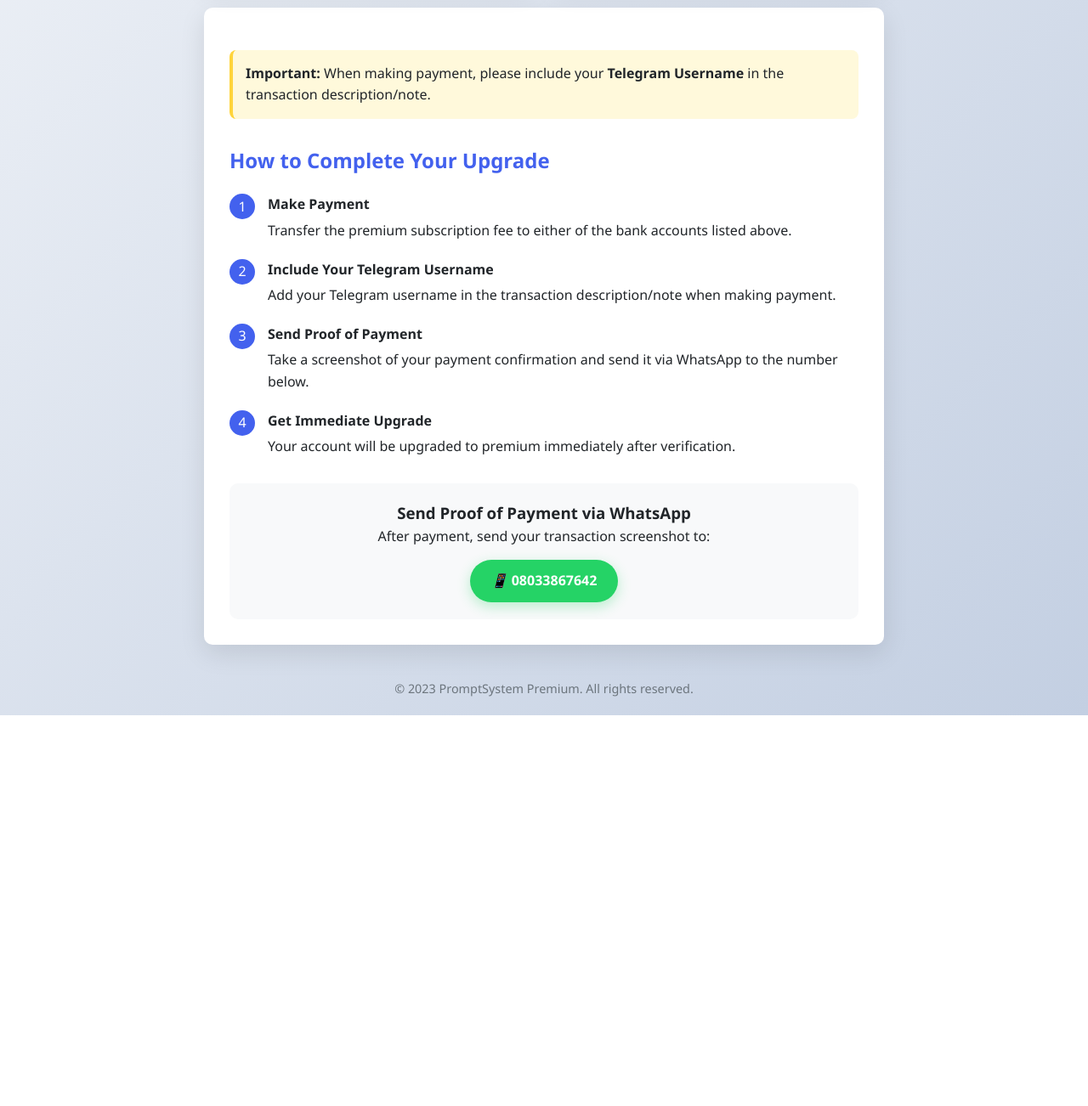
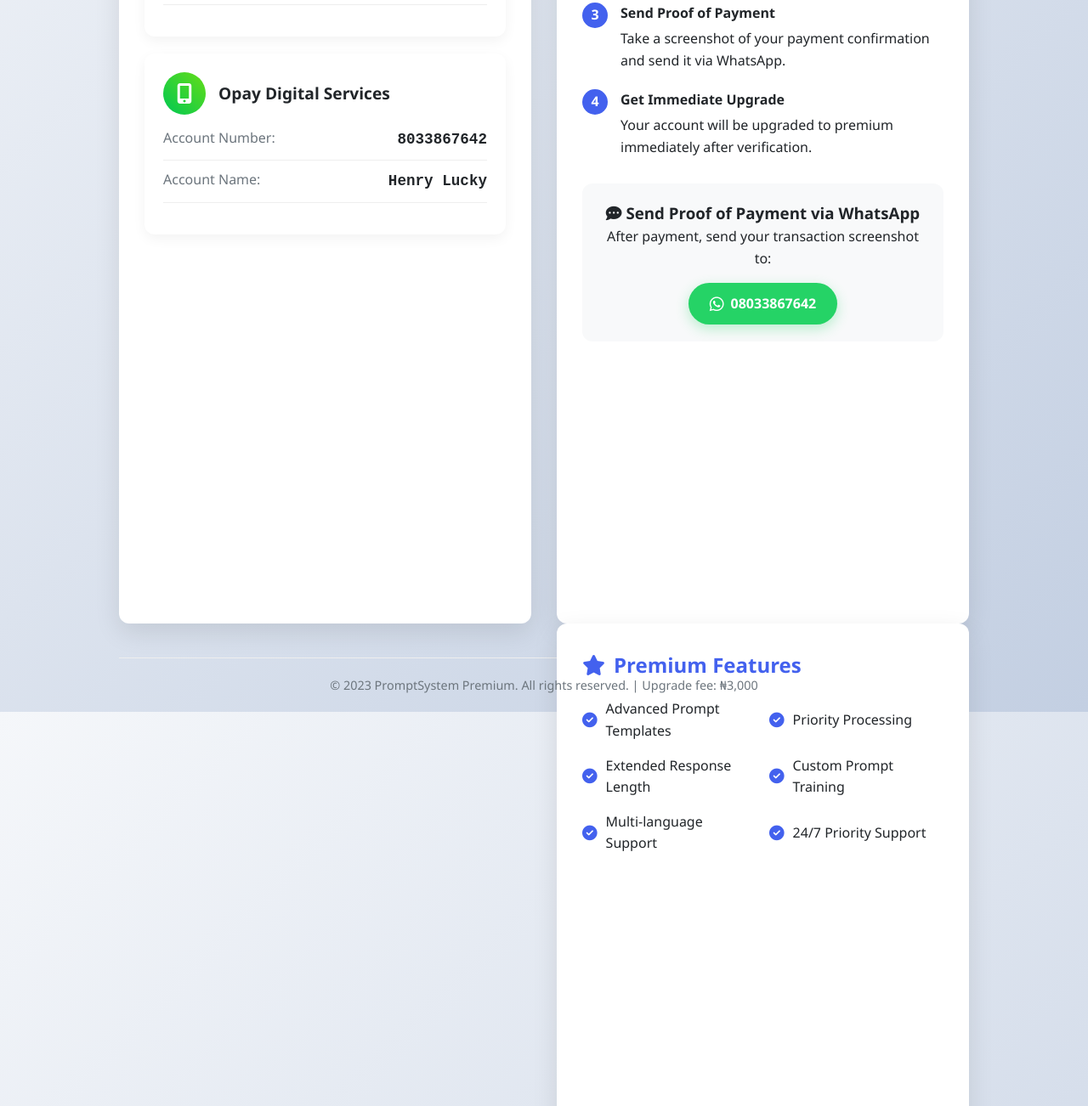
Before and after one commit to paydev-web/premium-prompt, a plain HTML site: page index.html in a window 1280 px wide. Shown: the part 649-1951 px from the top of the page at 85% size. Before the commit the page ends 1491 px from the top, so only its background shows below. Drawn offline with Linux system fonts and the light colour scheme.

Commit message:
Update index.html

```diff
--- a/index.html
+++ b/index.html
@@ -4,16 +4,18 @@
     <meta charset="UTF-8">
     <meta name="viewport" content="width=device-width, initial-scale=1.0">
     <title>Upgrade to Premium | Prompt System</title>
+    <link rel="stylesheet" href="https://cdnjs.cloudflare.com/ajax/libs/font-awesome/6.4.0/css/all.min.css">
     <style>
         :root {
             --primary: #4361ee;
             --primary-dark: #3a56d4;
             --secondary: #7209b7;
+            --accent: #ff6b6b;
             --success: #4cc9f0;
             --light: #f8f9fa;
             --dark: #212529;
             --gray: #6c757d;
-            --border-radius: 10px;
+            --border-radius: 12px;
             --box-shadow: 0 10px 30px rgba(0, 0, 0, 0.1);
             --transition: all 0.3s ease;
         }
@@ -38,7 +40,7 @@
         }
 
         .container {
-            max-width: 800px;
+            max-width: 1000px;
             width: 100%;
             margin: 0 auto;
         }
@@ -49,15 +51,34 @@
         }
 
         .logo {
-            font-size: 2.5rem;
-            font-weight: 700;
-            color: var(--primary);
+            font-size: 2.8rem;
+            font-weight: 800;
+            background: linear-gradient(45deg, var(--primary), var(--secondary));
+            -webkit-background-clip: text;
+            background-clip: text;
+            color: transparent;
             margin-bottom: 10px;
+            display: inline-block;
         }
 
         .tagline {
             color: var(--gray);
-            font-size: 1.1rem;
+            font-size: 1.2rem;
+            max-width: 600px;
+            margin: 0 auto;
+        }
+
+        .main-content {
+            display: grid;
+            grid-template-columns: 1fr 1fr;
+            gap: 30px;
+            margin-bottom: 40px;
+        }
+
+        @media (max-width: 768px) {
+            .main-content {
+                grid-template-columns: 1fr;
+            }
         }
 
         .card {
@@ -65,8 +86,8 @@
             border-radius: var(--border-radius);
             box-shadow: var(--box-shadow);
             padding: 30px;
-            margin-bottom: 30px;
             transition: var(--transition);
+            height: 100%;
         }
 
         .card:hover {
@@ -96,18 +117,29 @@
             margin-left: 10px;
         }
 
+        .price-tag {
+            background: linear-gradient(45deg, var(--accent), #ff8e8e);
+            color: white;
+            padding: 10px 20px;
+            border-radius: 30px;
+            font-size: 1.8rem;
+            font-weight: 700;
+            text-align: center;
+            margin: 20px 0;
+            box-shadow: 0 5px 15px rgba(255, 107, 107, 0.3);
+        }
+
         .payment-options {
-            display: grid;
-            grid-template-columns: repeat(auto-fit, minmax(300px, 1fr));
+            display: flex;
+            flex-direction: column;
             gap: 20px;
-            margin-bottom: 30px;
         }
 
         .payment-option {
             background: white;
             border-radius: var(--border-radius);
-            box-shadow: var(--box-shadow);
-            padding: 25px;
+            box-shadow: 0 5px 15px rgba(0, 0, 0, 0.05);
+            padding: 20px;
             transition: var(--transition);
             border: 2px solid transparent;
         }
@@ -116,15 +148,21 @@
             border-color: var(--primary);
         }
 
+        .bank-header {
+            display: flex;
+            align-items: center;
+            margin-bottom: 15px;
+        }
+
         .bank-logo {
-            width: 60px;
-            height: 60px;
+            width: 50px;
+            height: 50px;
             border-radius: 50%;
             display: flex;
             align-items: center;
             justify-content: center;
-            margin-bottom: 15px;
-            font-size: 1.8rem;
+            margin-right: 15px;
+            font-size: 1.5rem;
             color: white;
         }
 
@@ -138,7 +176,7 @@
 
         .bank-name {
             font-weight: 600;
-            margin-bottom: 5px;
+            font-size: 1.2rem;
         }
 
         .account-details {
@@ -148,8 +186,8 @@
         .account-detail {
             display: flex;
             justify-content: space-between;
-            margin-bottom: 8px;
-            padding-bottom: 8px;
+            margin-bottom: 10px;
+            padding-bottom: 10px;
             border-bottom: 1px solid #eee;
         }
 
@@ -160,6 +198,8 @@
 
         .value {
             font-weight: 600;
+            font-family: 'Courier New', monospace;
+            font-size: 1.1rem;
         }
 
         .highlight {
@@ -191,6 +231,7 @@
             justify-content: center;
             margin-right: 15px;
             flex-shrink: 0;
+            font-weight: 600;
         }
 
         .step-content {
@@ -211,7 +252,8 @@
         }
 
         .whatsapp-btn {
-            display: inline-block;
+            display: inline-flex;
+            align-items: center;
             background: #25D366;
             color: white;
             padding: 12px 25px;
@@ -223,9 +265,33 @@
             box-shadow: 0 5px 15px rgba(37, 211, 102, 0.3);
         }
 
+        .whatsapp-btn i {
+            margin-right: 8px;
+            font-size: 1.2rem;
+        }
+
         .whatsapp-btn:hover {
             transform: translateY(-3px);
             box-shadow: 0 8px 20px rgba(37, 211, 102, 0.4);
+            background: #20bd5c;
+        }
+
+        .features {
+            display: grid;
+            grid-template-columns: repeat(2, 1fr);
+            gap: 15px;
+            margin-top: 20px;
+        }
+
+        .feature {
+            display: flex;
+            align-items: center;
+        }
+
+        .feature i {
+            color: var(--primary);
+            margin-right: 10px;
+            font-size: 1.1rem;
         }
 
         footer {
@@ -233,10 +299,13 @@
             margin-top: 40px;
             color: var(--gray);
             font-size: 0.9rem;
+            padding-top: 20px;
+            border-top: 1px solid #eee;
+            width: 100%;
         }
 
         @media (max-width: 768px) {
-            .payment-options {
+            .features {
                 grid-template-columns: 1fr;
             }
 
@@ -250,21 +319,31 @@
     <div class="container">
         <header>
             <div class="logo">PromptSystem</div>
-            <p class="tagline">Upgrade to unlock premium features and enhanced capabilities</p>
+            <p class="tagline">Upgrade to unlock premium features and enhanced capabilities for your AI prompt experience</p>
         </header>
 
+        <div class="main-content">
+            <div class="payment-info">
                 <div class="card">
                     <h2 class="card-title">
-                <i>✨</i> Upgrade to Premium
+                        <i class="fas fa-crown"></i> Premium Upgrade
                         <span class="premium-badge">PRO</span>
                     </h2>
+
+                    <div class="price-tag">
+                        ₦3,000
+                    </div>
+
                     <p>Thank you for choosing to upgrade to our Premium Prompt System. Follow the instructions below to complete your payment and get immediate access to premium features.</p>
-        </div>
 
                     <div class="payment-options">
                         <div class="payment-option">
-                <div class="bank-logo uba">UBA</div>
+                            <div class="bank-header">
+                                <div class="bank-logo uba">
+                                    <i class="fas fa-university"></i>
+                                </div>
                                 <h3 class="bank-name">United Bank for Africa (UBA)</h3>
+                            </div>
                             <div class="account-details">
                                 <div class="account-detail">
                                     <span class="label">Account Number:</span>
@@ -278,8 +357,12 @@
                         </div>
 
                         <div class="payment-option">
-                <div class="bank-logo opay">Opay</div>
+                            <div class="bank-header">
+                                <div class="bank-logo opay">
+                                    <i class="fas fa-mobile-alt"></i>
+                                </div>
                                 <h3 class="bank-name">Opay Digital Services</h3>
+                            </div>
                             <div class="account-details">
                                 <div class="account-detail">
                                     <span class="label">Account Number:</span>
@@ -292,20 +375,23 @@
                             </div>
                         </div>
                     </div>
+                </div>
+            </div>
 
+            <div class="instructions">
                 <div class="card">
                     <div class="highlight">
-                <strong>Important:</strong> When making payment, please include your <strong>Telegram Username</strong> in the transaction description/note.
+                        <strong><i class="fas fa-exclamation-circle"></i> Important:</strong> When making payment, please include your <strong>Telegram Username</strong> in the transaction description/note.
                     </div>
 
                     <div class="steps">
-                <h3 class="card-title">How to Complete Your Upgrade</h3>
+                        <h3 class="card-title"><i class="fas fa-list-ol"></i> How to Complete Your Upgrade</h3>
 
                         <div class="step">
                             <div class="step-number">1</div>
                             <div class="step-content">
-                        <div class="step-title">Make Payment</div>
-                        <p>Transfer the premium subscription fee to either of the bank accounts listed above.</p>
+                                <div class="step-title">Make Payment of ₦3,000</div>
+                                <p>Transfer the premium subscription fee to either of the bank accounts listed.</p>
                             </div>
                         </div>
 
@@ -321,7 +407,7 @@
                             <div class="step-number">3</div>
                             <div class="step-content">
                                 <div class="step-title">Send Proof of Payment</div>
-                        <p>Take a screenshot of your payment confirmation and send it via WhatsApp to the number below.</p>
+                                <p>Take a screenshot of your payment confirmation and send it via WhatsApp.</p>
                             </div>
                         </div>
 
@@ -335,16 +421,48 @@
                     </div>
 
                     <div class="contact-info">
-                <h3>Send Proof of Payment via WhatsApp</h3>
+                        <h3><i class="fas fa-comment-dots"></i> Send Proof of Payment via WhatsApp</h3>
                         <p>After payment, send your transaction screenshot to:</p>
                         <a href="https://wa.me/2348033867642" class="whatsapp-btn" target="_blank">
-                    <i>📱</i> 08033867642
+                            <i class="fab fa-whatsapp"></i> 08033867642
                         </a>
                     </div>
                 </div>
 
+                <div class="card">
+                    <h3 class="card-title"><i class="fas fa-star"></i> Premium Features</h3>
+                    <div class="features">
+                        <div class="feature">
+                            <i class="fas fa-check-circle"></i>
+                            <span>Advanced Prompt Templates</span>
+                        </div>
+                        <div class="feature">
+                            <i class="fas fa-check-circle"></i>
+                            <span>Priority Processing</span>
+                        </div>
+                        <div class="feature">
+                            <i class="fas fa-check-circle"></i>
+                            <span>Extended Response Length</span>
+                        </div>
+                        <div class="feature">
+                            <i class="fas fa-check-circle"></i>
+                            <span>Custom Prompt Training</span>
+                        </div>
+                        <div class="feature">
+                            <i class="fas fa-check-circle"></i>
+                            <span>Multi-language Support</span>
+                        </div>
+                        <div class="feature">
+                            <i class="fas fa-check-circle"></i>
+                            <span>24/7 Priority Support</span>
+                        </div>
+                    </div>
+                </div>
+            </div>
+        </div>
+
         <footer>
-            <p>© 2023 PromptSystem Premium. All rights reserved.</p>
+            <p>© 2023 PromptSystem Premium. All rights reserved. | Upgrade fee: ₦3,000</p>
         </footer>
     </div>
 </body>
```
Lines whose indentation alone changed are shown as unchanged.
